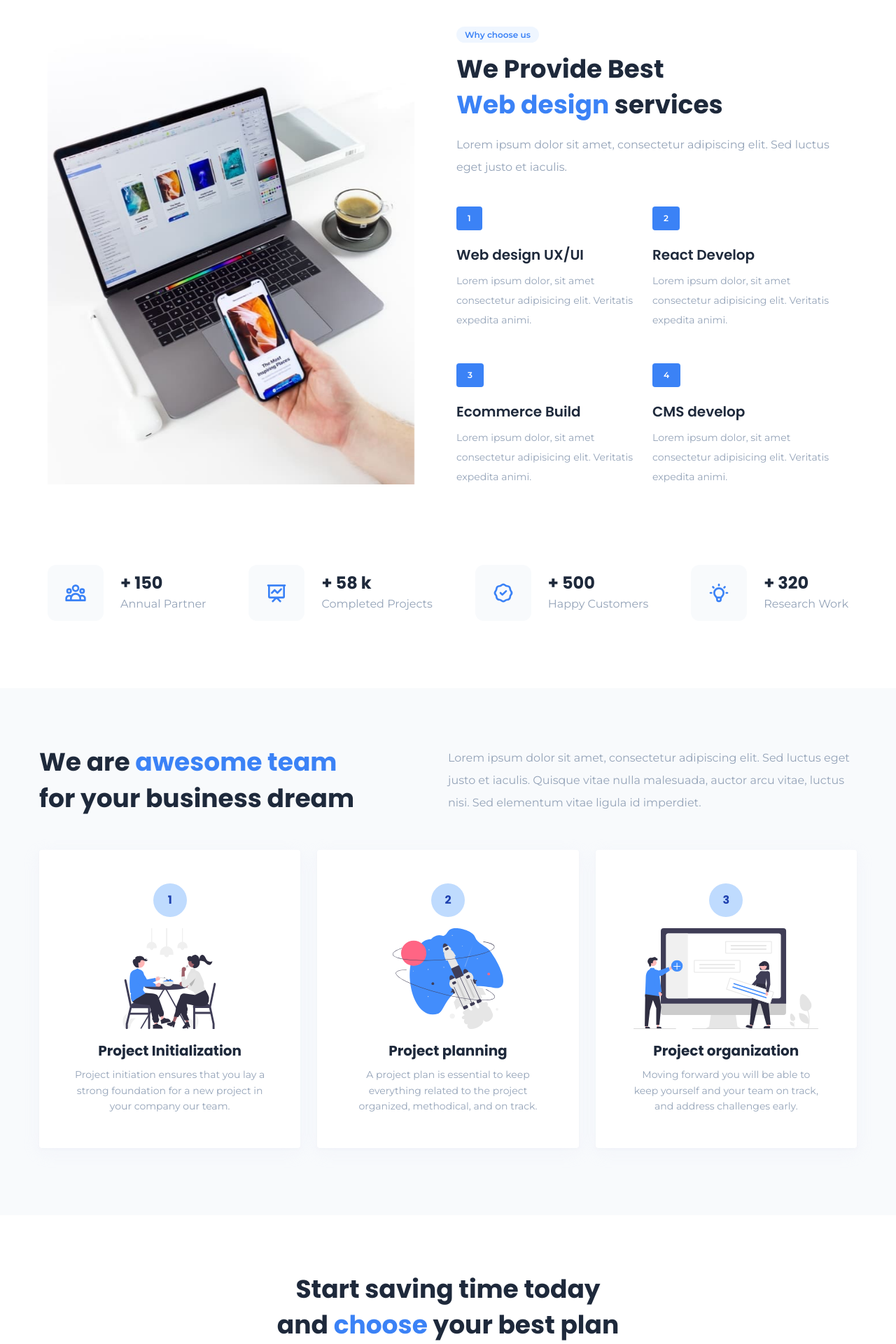
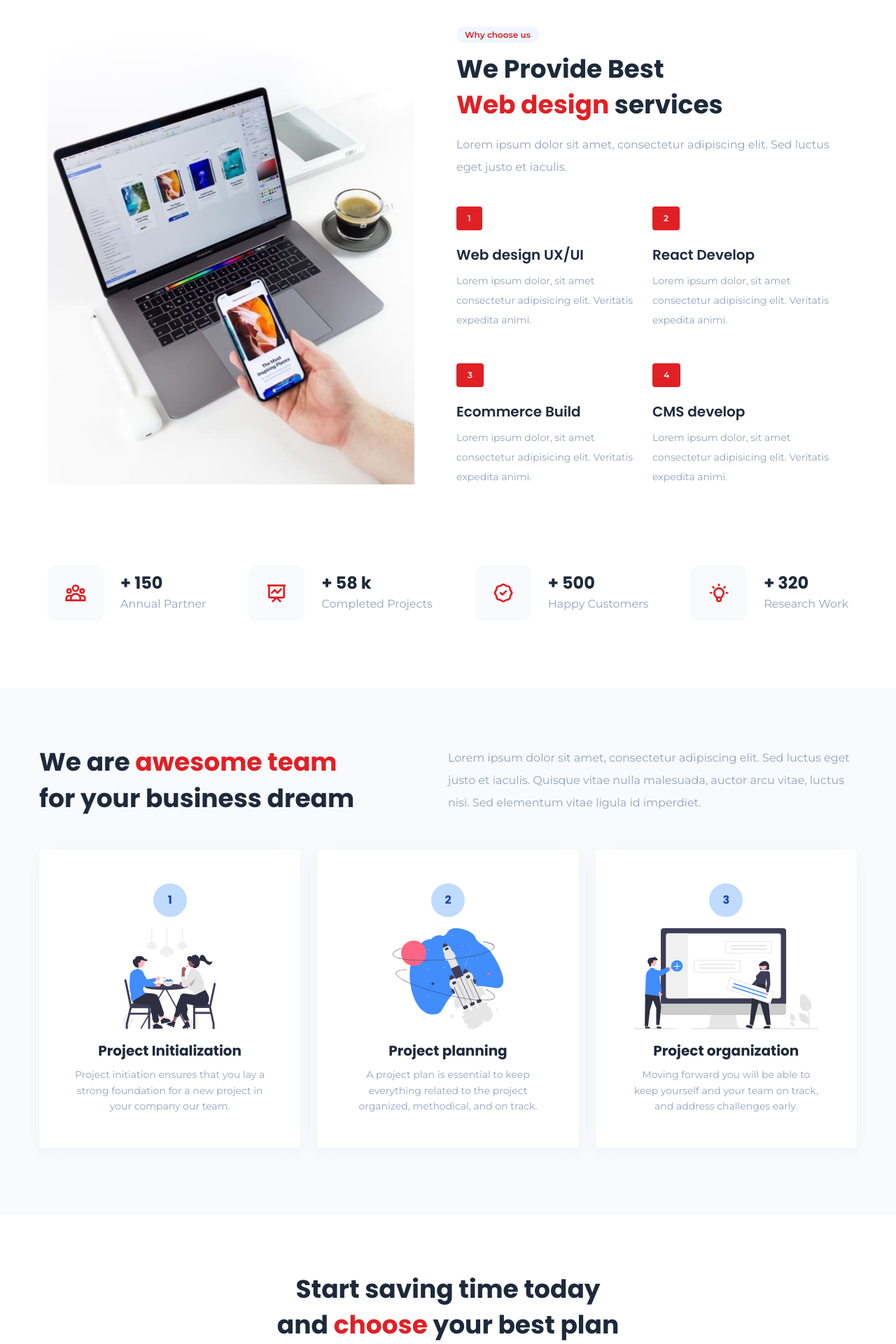
Before and after one commit to mikimaine/kinetics-website, a Next.js app: page /services in a window 1280 px wide. Shown: the part 420-2340 px from the top of the page at 70% size. Built offline with nearby package versions, Linux system fonts and the light colour scheme.

Commit message:
fix(website):update colors

```diff
--- a/components/elements/Preloader.js
+++ b/components/elements/Preloader.js
@@ -5,7 +5,7 @@ const Preloader = () => {
         <>
             <div id="preloader-active">
             <div className="preloader flex-1 content-center">
-                <div className="logo absolute inset-y-1/4 jump">
+                <div className="logo absolute inset-y-2/4 jump">
                     <img src="/favicon.ico" alt="Kinetics Business Intelligence" />
                 </div>
             </div>
--- a/pages/services.js
+++ b/pages/services.js
@@ -31,7 +31,7 @@ const Services = () => {
                         <h1 className="text-2xl lg:text-5xl font-bold mb-5 wow animate__animated animate__fadeIn animated">Our Services</h1>
                         <ul className="flex text-gray-500 text-sm lg:text-sm pb-12 wow animate__animated animate__fadeIn animated">
                             <li className="inline-flex items-center">
-                                <a href="#" className="hover:text-blue-500 text-gray-800">
+                                <a href="#" className="hover:text-brightRed text-gray-800">
                                     Home
                                 </a>
                                 <svg fill="currentColor" viewBox="0 0 20 20" className="h-5 w-auto text-gray-300">
@@ -39,7 +39,7 @@ const Services = () => {
                                 </svg>
                             </li>
                             <li className="inline-flex items-center">
-                                <a href="#" className="hover:text-blue-500 text-gray-800">
+                                <a href="#" className="hover:text-brightRed text-gray-800">
                                     Our Services
                                 </a>
                                 <svg fill="currentColor" viewBox="0 0 20 20" className="h-5 w-auto text-gray-300">
@@ -61,12 +61,12 @@ const Services = () => {
                             <div className="w-full md:w-1/2 px-3 order-1 md:order-1">
                                 <div className="max-w-md-2">
                                     <div className="mb-4">
-                                        <span className="text-xs py-1 px-3 text-blue-500 font-semibold bg-blue-50 rounded-xl wow animate__animated animate__fadeInDown" data-wow-delay=".9s">
+                                        <span className="text-xs py-1 px-3 text-brightRed font-semibold bg-blue-50 rounded-xl wow animate__animated animate__fadeInDown" data-wow-delay=".9s">
                                             Why choose us
                                         </span>
                                         <h2 className="text-4xl mt-3 font-bold font-heading wow animate__animated animate__fadeIn" data-wow-delay=".3s">
                                             We Provide Best <br />
-                                            <span className="text-blue-500">Web design </span>services
+                                            <span className="text-brightRed">Web design </span>services
                                         </h2>
                                     </div>
 
@@ -76,8 +76,8 @@ const Services = () => {
 
                                     <div className="flex flex-wrap">
                                         <div className="w-full md:w-1/2 items-start pt-4 pb-8 wow animate__animated animate__fadeIn" data-wow-delay=".2s">
-                                            <div className="w-8 mb-5 text-blue-500">
-                                                <span className="inline-block py-2 px-4 mr-4 text-xs font-semibold bg-blue-500 text-white rounded">1</span>
+                                            <div className="w-8 mb-5 text-brightRed">
+                                                <span className="inline-block py-2 px-4 mr-4 text-xs font-semibold bg-brightRed text-white rounded">1</span>
                                             </div>
                                             <div>
                                                 <h3 className="mb-2 text-xl font-semibold font-heading">Web design UX/UI</h3>
@@ -85,8 +85,8 @@ const Services = () => {
                                             </div>
                                         </div>
                                         <div className="w-full md:w-1/2 items-start py-4 wow animate__animated animate__fadeIn" data-wow-delay=".3s">
-                                            <div className="w-8 mb-5 text-blue-500">
-                                                <span className="inline-block py-2 px-4 mr-4 text-xs font-semibold bg-blue-500 text-white rounded">2</span>
+                                            <div className="w-8 mb-5 text-brightRed">
+                                                <span className="inline-block py-2 px-4 mr-4 text-xs font-semibold bg-brightRed text-white rounded">2</span>
                                             </div>
                                             <div>
                                                 <h3 className="mb-2 text-xl font-semibold font-heading">React Develop</h3>
@@ -94,8 +94,8 @@ const Services = () => {
                                             </div>
                                         </div>
                                         <div className="w-full md:w-1/2 items-start py-4 wow animate__animated animate__fadeIn" data-wow-delay=".4s">
-                                            <div className="w-8 mb-5 text-blue-500">
-                                                <span className="inline-block py-2 px-4 mr-4 text-xs font-semibold bg-blue-500 text-white rounded">3</span>
+                                            <div className="w-8 mb-5 text-brightRed">
+                                                <span className="inline-block py-2 px-4 mr-4 text-xs font-semibold bg-brightRed text-white rounded">3</span>
                                             </div>
                                             <div>
                                                 <h3 className="mb-2 text-xl font-semibold font-heading">Ecommerce Build</h3>
@@ -103,8 +103,8 @@ const Services = () => {
                                             </div>
                                         </div>
                                         <div className="w-full md:w-1/2 items-start py-4 wow animate__animated animate__fadeIn" data-wow-delay=".5s">
-                                            <div className="w-8 mb-5 text-blue-500">
-                                                <span className="inline-block py-2 px-4 mr-4 text-xs font-semibold bg-blue-500 text-white rounded">4</span>
+                                            <div className="w-8 mb-5 text-brightRed">
+                                                <span className="inline-block py-2 px-4 mr-4 text-xs font-semibold bg-brightRed text-white rounded">4</span>
                                             </div>
                                             <div>
                                                 <h3 className="mb-2 text-xl font-semibold font-heading">CMS develop</h3>
@@ -121,7 +121,7 @@ const Services = () => {
                     <div className="container">
                         <div className="flex flex-wrap justify-between pt-8 pb-16 px-3">
                             <div className="hover-up-5 flex w-1/2 lg:w-auto py-4 wow animate__animated animate__fadeIn" data-wow-delay=".2s">
-                                <div className="flex justify-center items-center bg-blueGray-50 text-blue-500 rounded-xl h-12 w-12 sm:h-20 sm:w-20">
+                                <div className="flex justify-center items-center bg-blueGray-50 text-brightRed rounded-xl h-12 w-12 sm:h-20 sm:w-20">
                                     <svg className="w-8 h-8" fill="none" stroke="currentColor" viewBox="0 0 24 24" xmlns="http://www.w3.org/2000/svg">
                                         <path strokeLinecap="round" strokeLinejoin="round" strokeWidth="2" d="M17 20h5v-2a3 3 0 00-5.356-1.857M17 20H7m10 0v-2c0-.656-.126-1.283-.356-1.857M7 20H2v-2a3 3 0 015.356-1.857M7 20v-2c0-.656.126-1.283.356-1.857m0 0a5.002 5.002 0 019.288 0M15 7a3 3 0 11-6 0 3 3 0 016 0zm6 3a2 2 0 11-4 0 2 2 0 014 0zM7 10a2 2 0 11-4 0 2 2 0 014 0z"></path>
                                     </svg>
@@ -135,7 +135,7 @@ const Services = () => {
                                 </div>
                             </div>
                             <div className="hover-up-5 flex w-1/2 lg:w-auto py-4 wow animate__animated animate__fadeIn" data-wow-delay=".4s">
-                                <div className="flex justify-center items-center bg-blueGray-50 text-blue-500 rounded-xl h-12 w-12 sm:h-20 sm:w-20">
+                                <div className="flex justify-center items-center bg-blueGray-50 text-brightRed rounded-xl h-12 w-12 sm:h-20 sm:w-20">
                                     <svg className="w-8 h-8" fill="none" stroke="currentColor" viewBox="0 0 24 24" xmlns="http://www.w3.org/2000/svg">
                                         <path strokeLinecap="round" strokeLinejoin="round" strokeWidth="2" d="M7 12l3-3 3 3 4-4M8 21l4-4 4 4M3 4h18M4 4h16v12a1 1 0 01-1 1H5a1 1 0 01-1-1V4z"></path>
                                     </svg>
@@ -150,7 +150,7 @@ const Services = () => {
                                 </div>
                             </div>
                             <div className="hover-up-5 flex w-1/2 lg:w-auto py-4 wow animate__animated animate__fadeIn" data-wow-delay=".6s">
-                                <div className="flex justify-center items-center bg-blueGray-50 text-blue-500 rounded-xl h-12 w-12 sm:h-20 sm:w-20">
+                                <div className="flex justify-center items-center bg-blueGray-50 text-brightRed rounded-xl h-12 w-12 sm:h-20 sm:w-20">
                                     <svg className="w-8 h-8" fill="none" stroke="currentColor" viewBox="0 0 24 24" xmlns="http://www.w3.org/2000/svg">
                                         <path strokeLinecap="round" strokeLinejoin="round" strokeWidth="2" d="M9 12l2 2 4-4M7.835 4.697a3.42 3.42 0 001.946-.806 3.42 3.42 0 014.438 0 3.42 3.42 0 001.946.806 3.42 3.42 0 013.138 3.138 3.42 3.42 0 00.806 1.946 3.42 3.42 0 010 4.438 3.42 3.42 0 00-.806 1.946 3.42 3.42 0 01-3.138 3.138 3.42 3.42 0 00-1.946.806 3.42 3.42 0 01-4.438 0 3.42 3.42 0 00-1.946-.806 3.42 3.42 0 01-3.138-3.138 3.42 3.42 0 00-.806-1.946 3.42 3.42 0 010-4.438 3.42 3.42 0 00.806-1.946 3.42 3.42 0 013.138-3.138z"></path>
                                     </svg>
@@ -164,7 +164,7 @@ const Services = () => {
                                 </div>
                             </div>
                             <div className="hover-up-5 flex w-1/2 lg:w-auto py-4 wow animate__animated animate__fadeIn" data-wow-delay=".8s">
-                                <div className="flex justify-center items-center bg-blueGray-50 text-blue-500 rounded-xl h-12 w-12 sm:h-20 sm:w-20">
+                                <div className="flex justify-center items-center bg-blueGray-50 text-brightRed rounded-xl h-12 w-12 sm:h-20 sm:w-20">
                                     <svg className="w-8 h-8" fill="none" stroke="currentColor" viewBox="0 0 24 24" xmlns="http://www.w3.org/2000/svg">
                                         <path strokeLinecap="round" strokeLinejoin="round" strokeWidth="2" d="M9.663 17h4.673M12 3v1m6.364 1.636l-.707.707M21 12h-1M4 12H3m3.343-5.657l-.707-.707m2.828 9.9a5 5 0 117.072 0l-.548.547A3.374 3.374 0 0014 18.469V19a2 2 0 11-4 0v-.531c0-.895-.356-1.754-.988-2.386l-.548-.547z"></path>
                                     </svg>
@@ -186,7 +186,7 @@ const Services = () => {
                             <div className="w-full lg:w-1/2 mb-4 lg:mb-0">
                                 <h2 className="text-3xl md:text-4xl font-bold font-heading wow animate__animated animate__fadeInDown">
                                     <span>We are </span>
-                                    <span className="text-blue-500">awesome team </span>
+                                    <span className="text-brightRed">awesome team </span>
                                     <br />
                                     <span>for your business dream</span>
                                 </h2>
@@ -229,7 +229,7 @@ const Services = () => {
                         <div className="text-center mb-16">
                             <h2 className="max-w-lg mx-auto mb-4 text-4xl font-bold font-heading wow animate__animated animate__fadeIn" data-wow-delay=".2s">
                                 <span>Start saving time today and</span>
-                                <span className="text-blue-500"> choose </span>
+                                <span className="text-brightRed"> choose </span>
                                 <span>your best plan</span>
                             </h2>
                             <p className="max-w-sm mx-auto text-lg text-blueGray-400 wow animate__animated animate__fadeInDown" data-wow-delay=".5s">
@@ -241,7 +241,7 @@ const Services = () => {
                                 <div className="hover-up-5 border border-gray-200 pt-16 pb-8 px-4 text-center bg-white rounded shadow wow animate__animated animate__fadeIn" data-wow-delay=".2s">
                                     <img className="h-20 mb-6 mx-auto" src="/assets/imgs/icons/startup.svg" alt="Monst" />
                                     <h3 className="mb-2 text-4xl font-bold font-heading">Startup</h3>
-                                    <span className="text-4xl text-blue-500 font-bold font-heading">$45.99</span>
+                                    <span className="text-4xl text-brightRed font-bold font-heading">$45.99</span>
                                     <p className="mt-2 mb-8 text-blueGray-400">user per month</p>
                                     <div className="flex flex-col items-center mb-8">
                                         <ul className="text-blueGray-400">
@@ -272,7 +272,7 @@ const Services = () => {
                                         </ul>
                                     </div>
                                     <div>
-                                        <a className="block sm:inline-block py-4 px-6 mb-4 sm:mb-0 sm:mr-3 text-xs text-white text-center font-semibold leading-none bg-blue-400 hover:bg-blue-500 rounded" href="#">
+                                        <a className="block sm:inline-block py-4 px-6 mb-4 sm:mb-0 sm:mr-3 text-xs text-white text-center font-semibold leading-none bg-blue-400 hover:bg-brightRed rounded" href="#">
                                             Start Free Trial
                                         </a>
                                         <a className="block sm:inline-block py-4 px-6 text-xs text-blueGray-500 hover:text-blueGray-600 text-center font-semibold leading-none bg-white border border-blueGray-200 hover:border-blueGray-300 rounded" href="#">
@@ -282,7 +282,7 @@ const Services = () => {
                                 </div>
                             </div>
                             <div className="w-full md:w-1/2 lg:w-1/3 px-3 mb-6">
-                                <div className="hover-up-5 pt-16 pb-8 px-4 text-center text-white bg-blue-500 rounded shadow wow animate__animated animate__fadeIn" data-wow-delay=".4s">
+                                <div className="hover-up-5 pt-16 pb-8 px-4 text-center text-white bg-brightRed rounded shadow wow animate__animated animate__fadeIn" data-wow-delay=".4s">
                                     <img className="h-20 mb-6 mx-auto" src="/assets/imgs/icons/agency.svg" alt="Monst" />
                                     <h3 className="mb-2 text-4xl font-bold font-heading">Agency</h3>
                                     <span className="text-4xl font-bold font-heading">$65.99</span>
@@ -316,7 +316,7 @@ const Services = () => {
                                         </ul>
                                     </div>
                                     <div>
-                                        <a className="block sm:inline-block py-4 px-6 mb-4 sm:mb-0 sm:mr-3 text-xs text-blue-500 font-semibold leading-none bg-white hover:bg-blueGray-50 rounded" href="#">
+                                        <a className="block sm:inline-block py-4 px-6 mb-4 sm:mb-0 sm:mr-3 text-xs text-brightRed font-semibold leading-none bg-white hover:bg-blueGray-50 rounded" href="#">
                                             Start Free Trial
                                         </a>
                                         <a className="block sm:inline-block py-4 px-6 text-xs font-semibold leading-none border border border-blue-400 hover:border-blue-400 rounded" href="#">
@@ -329,7 +329,7 @@ const Services = () => {
                                 <div className="hover-up-5 border border-gray-200 pt-16 pb-8 px-4 text-center bg-white rounded shadow wow animate__animated animate__fadeIn" data-wow-delay=".6s">
                                     <img className="h-20 mb-6 mx-auto" src="/assets/imgs/icons/enterprise.svg" alt="Monst" />
                                     <h3 className="mb-2 text-4xl font-bold font-heading">Enterprise</h3>
-                                    <span className="text-4xl text-blue-500 font-bold font-heading">$85.99</span>
+                                    <span className="text-4xl text-brightRed font-bold font-heading">$85.99</span>
                                     <p className="mt-2 mb-8 text-blueGray-400">user per month</p>
                                     <div className="flex flex-col items-center mb-8">
                                         <ul className="text-blueGray-400">
@@ -360,7 +360,7 @@ const Services = () => {
                                         </ul>
                                     </div>
                                     <div>
-                                        <a className="block sm:inline-block py-4 px-6 mb-4 sm:mb-0 sm:mr-3 text-xs text-white text-center font-semibold leading-none bg-blue-400 hover:bg-blue-500 rounded" href="#">
+                                        <a className="block sm:inline-block py-4 px-6 mb-4 sm:mb-0 sm:mr-3 text-xs text-white text-center font-semibold leading-none bg-blue-400 hover:bg-brightRed rounded" href="#">
                                             Start Free Trial
                                         </a>
                                         <a className="block sm:inline-block py-4 px-6 text-xs text-blueGray-500 hover:text-blueGray-600 text-center font-semibold leading-none bg-white border border-blueGray-200 hover:border-blueGray-300 rounded" href="#">
@@ -377,11 +377,11 @@ const Services = () => {
                     <div className="container">
                         <div className="max-w-2xl mx-auto text-center">
                             <div className="max-w-md mb-8 mx-auto">
-                                <span className="text-xs py-1 px-3 text-blue-500 font-semibold bg-blue-50 rounded-xl wow animate__animated animate__fadeInDown" data-wow-delay=".9s">
+                                <span className="text-xs py-1 px-3 text-brightRed font-semibold bg-blue-50 rounded-xl wow animate__animated animate__fadeInDown" data-wow-delay=".9s">
                                     Contact Us
                                 </span>
                                 <h2 className="mt-2 text-4xl font-bold font-heading wow animate__animated animate__fadeIn" data-wow-delay=".3s">
-                                    We will <span className="text-blue-500">be glad</span> to hear from you!
+                                    We will <span className="text-brightRed">be glad</span> to hear from you!
                                 </h2>
                             </div>
                             <div>
@@ -420,7 +420,7 @@ const Services = () => {
                                             <input className="mr-1" type="checkbox" name="terms" value="1" />
                                             <span className="text-sm font-semibold">I agree to terms and conditions.</span>
                                         </label>
-                                        <button className="py-4 px-8 text-sm text-white font-semibold leading-none bg-blue-500 hover:bg-blue-700 rounded" type="submit">
+                                        <button className="py-4 px-8 text-sm text-white font-semibold leading-none bg-brightRed hover:bg-blue-700 rounded" type="submit">
                                             Submit
                                         </button>
                                     </div>
@@ -429,7 +429,7 @@ const Services = () => {
                         </div>
                     </div>
                 </section>
-                <section className="py-20 bg-blue-500">
+                <section className="py-20 bg-brightRed">
                     <div className="container">
                         <div className="text-center max-w-xl mx-auto">
                             <h2 className="mb-4 text-3xl lg:text-3xl text-white font-bold font-heading">
@@ -439,14 +439,14 @@ const Services = () => {
                             </h2>
                             <p className="mb-8 text-blueGray-200">All your information is completely confidential</p>
                             <div className="flex flex-wrap max-w-lg mx-auto">
-                                <div className="flex w-full md:w-2/3 px-3 mb-3 md:mb-0 md:mr-6 bg-blue-500 border border-blue-300 rounded">
+                                <div className="flex w-full md:w-2/3 px-3 mb-3 md:mb-0 md:mr-6 bg-brightRed border border-blue-300 rounded">
                                     <svg className="h-6 w-6 my-auto text-blue-300" xmlns="http://www.w3.org/2000/svg" viewBox="0 0 20 20" fill="currentColor">
                                         <path d="M2.003 5.884L10 9.882l7.997-3.998A2 2 0 0016 4H4a2 2 0 00-1.997 1.884z"></path>
                                         <path d="M18 8.118l-8 4-8-4V14a2 2 0 002 2h12a2 2 0 002-2V8.118z"></path>
                                     </svg>
-                                    <input className="w-full pl-3 py-4 text-xs text-white placeholder-white font-semibold leading-none bg-blue-500 outline-none" type="text" placeholder="Type your e-mail" />
+                                    <input className="w-full pl-3 py-4 text-xs text-white placeholder-white font-semibold leading-none bg-brightRed outline-none" type="text" placeholder="Type your e-mail" />
                                 </div>
-                                <button className="w-full md:w-auto py-4 px-8 text-xs text-white text-blue-800 hover:text-white font-semibold leading-none border border-blue-300 hover:border-blue-300 bg-white hover:bg-blue-500 rounded transition duration-300 ease-in-out" type="submit">
+                                <button className="w-full md:w-auto py-4 px-8 text-xs text-white text-blue-800 hover:text-white font-semibold leading-none border border-blue-300 hover:border-blue-300 bg-white hover:bg-brightRed rounded transition duration-300 ease-in-out" type="submit">
                                     Sign Up
                                 </button>
                             </div>
```
Also changed, not shown: pages/contact.js (+11 -11 lines).
